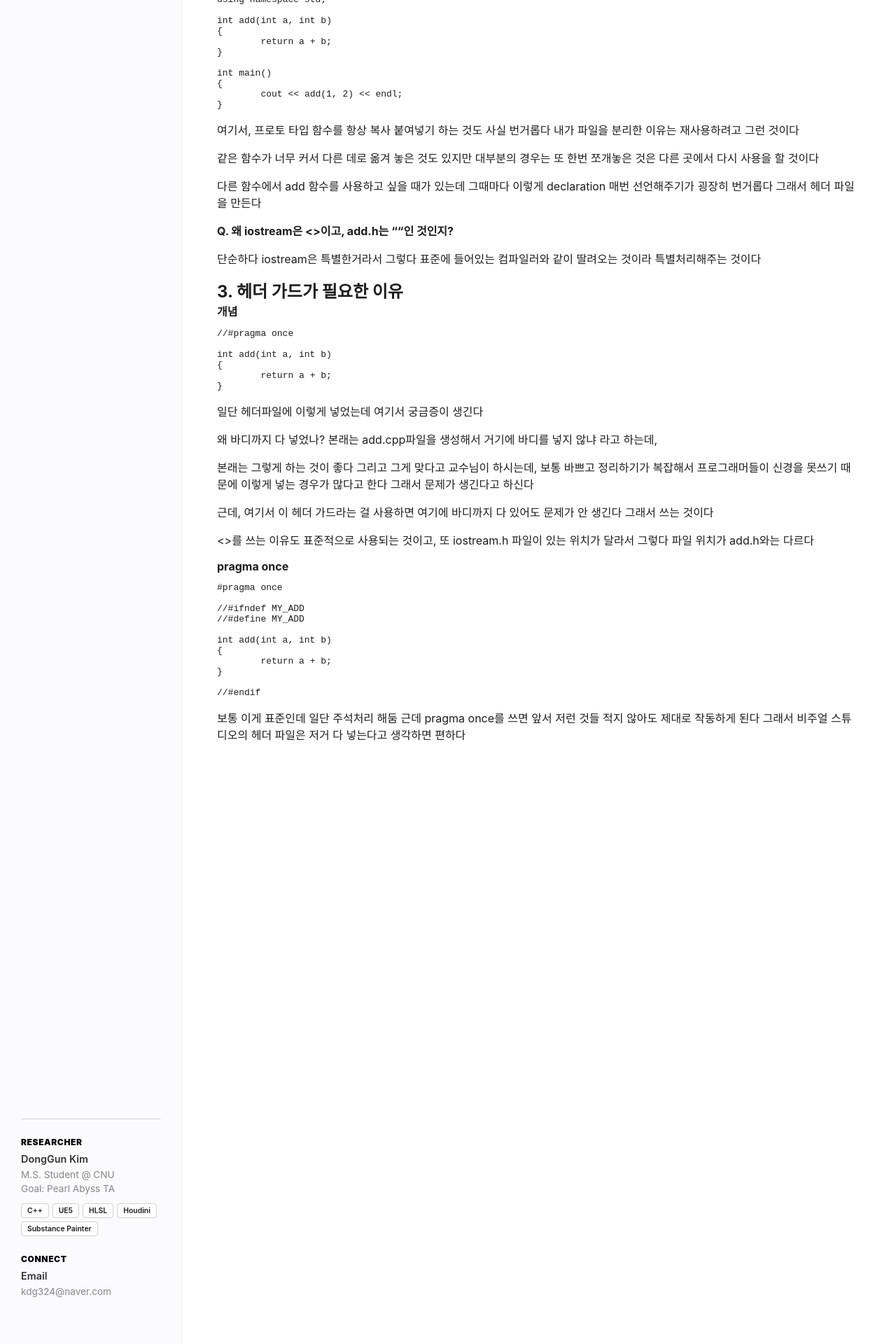
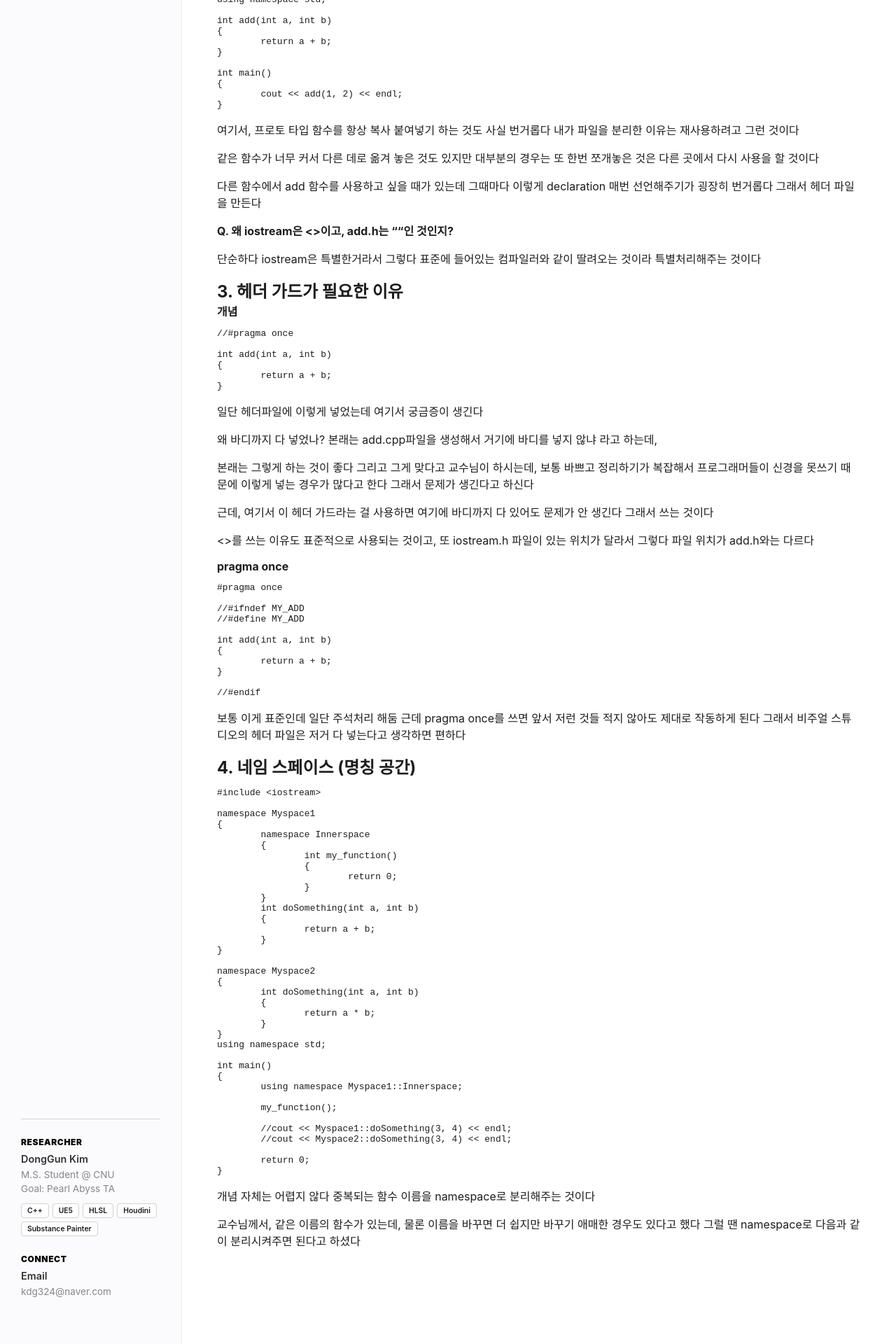
Before and after one commit to KimDongGun324/kimdonggun324.github.io, a Jekyll site: the page built from daily-study/posts/2025/12/16.md, in a window 1280 px wide. Shown: the part 1143-3063 px from the top of the page at 70% size. Built offline with Jekyll 4.4.1, drawn with Linux system fonts in a browser that asks for light colours; some web fonts are replaced; our own code applies the rules of GitHub Pages for plain Markdown files.

Commit message:
TIL 2025_12_16-5

````diff
--- a/daily-study/posts/2025/12/16.md
+++ b/daily-study/posts/2025/12/16.md
@@ -149,3 +149,51 @@ int add(int a, int b)
 보통 이게 표준인데 일단 주석처리 해둠
 근데 pragma once를 쓰면 앞서 저런 것들 적지 않아도 제대로 작동하게 된다
 그래서 비주얼 스튜디오의 헤더 파일은 저거 다 넣는다고 생각하면 편하다
+
+## 4. 네임 스페이스 (명칭 공간)
+
+```C++
+#include <iostream>
+
+namespace Myspace1
+{
+	namespace Innerspace
+	{
+		int my_function()
+		{
+			return 0;
+		}
+	}
+	int doSomething(int a, int b)
+	{
+		return a + b;
+	}
+}
+
+namespace Myspace2
+{
+	int doSomething(int a, int b)
+	{
+		return a * b;
+	}
+}
+using namespace std;
+
+int main()
+{
+	using namespace Myspace1::Innerspace;
+
+	my_function();
+
+	//cout << Myspace1::doSomething(3, 4) << endl;
+	//cout << Myspace2::doSomething(3, 4) << endl;
+
+	return 0;
+}
+```
+
+개념 자체는 어렵지 않다
+중복되는 함수 이름을 namespace로 분리해주는 것이다
+
+교수님께서, 같은 이름의 함수가 있는데, 물론 이름을 바꾸면 더 쉽지만 바꾸기 애매한 경우도 있다고 했다
+그럴 땐 namespace로 다음과 같이 분리시켜주면 된다고 하셨다
````
